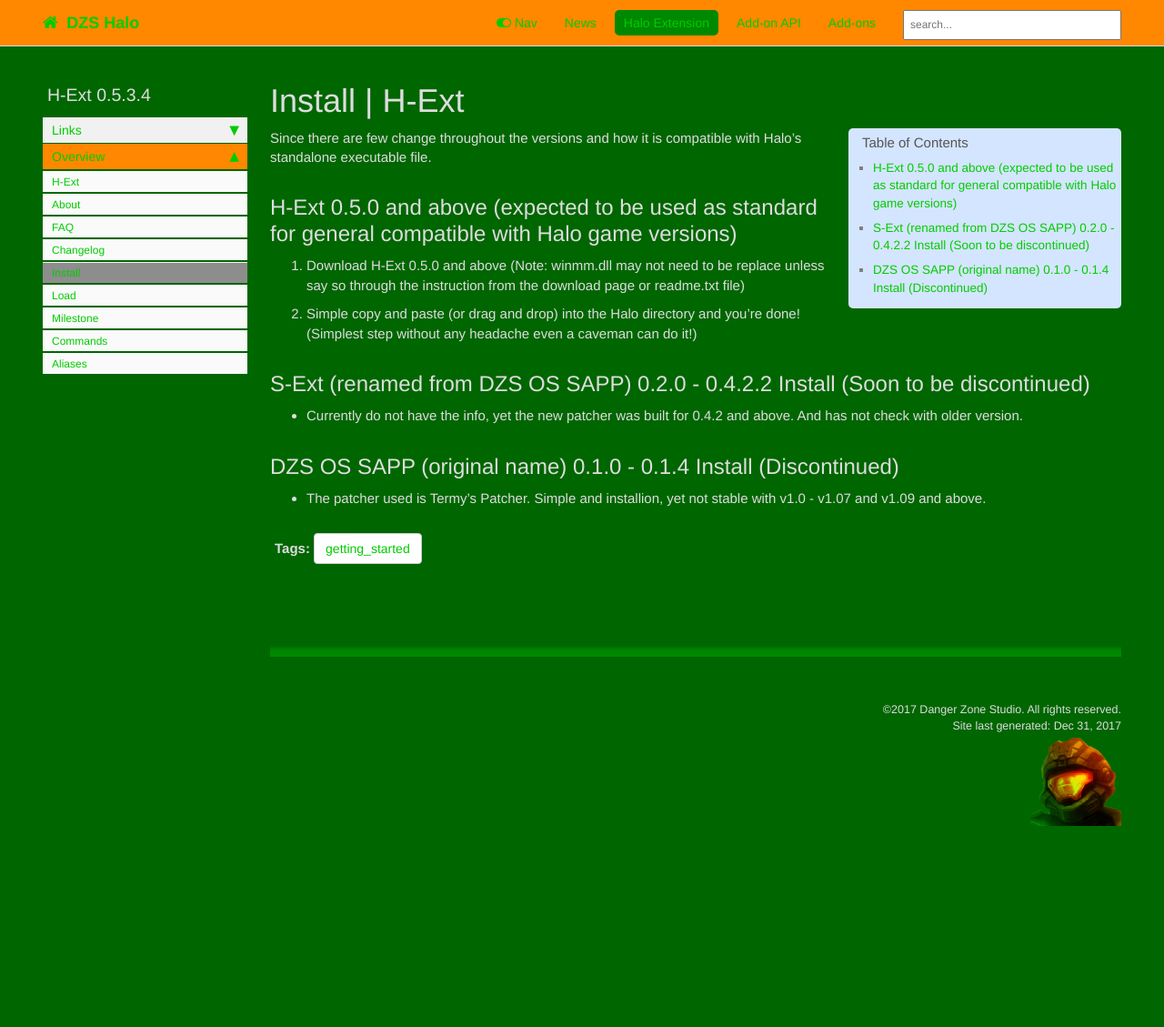
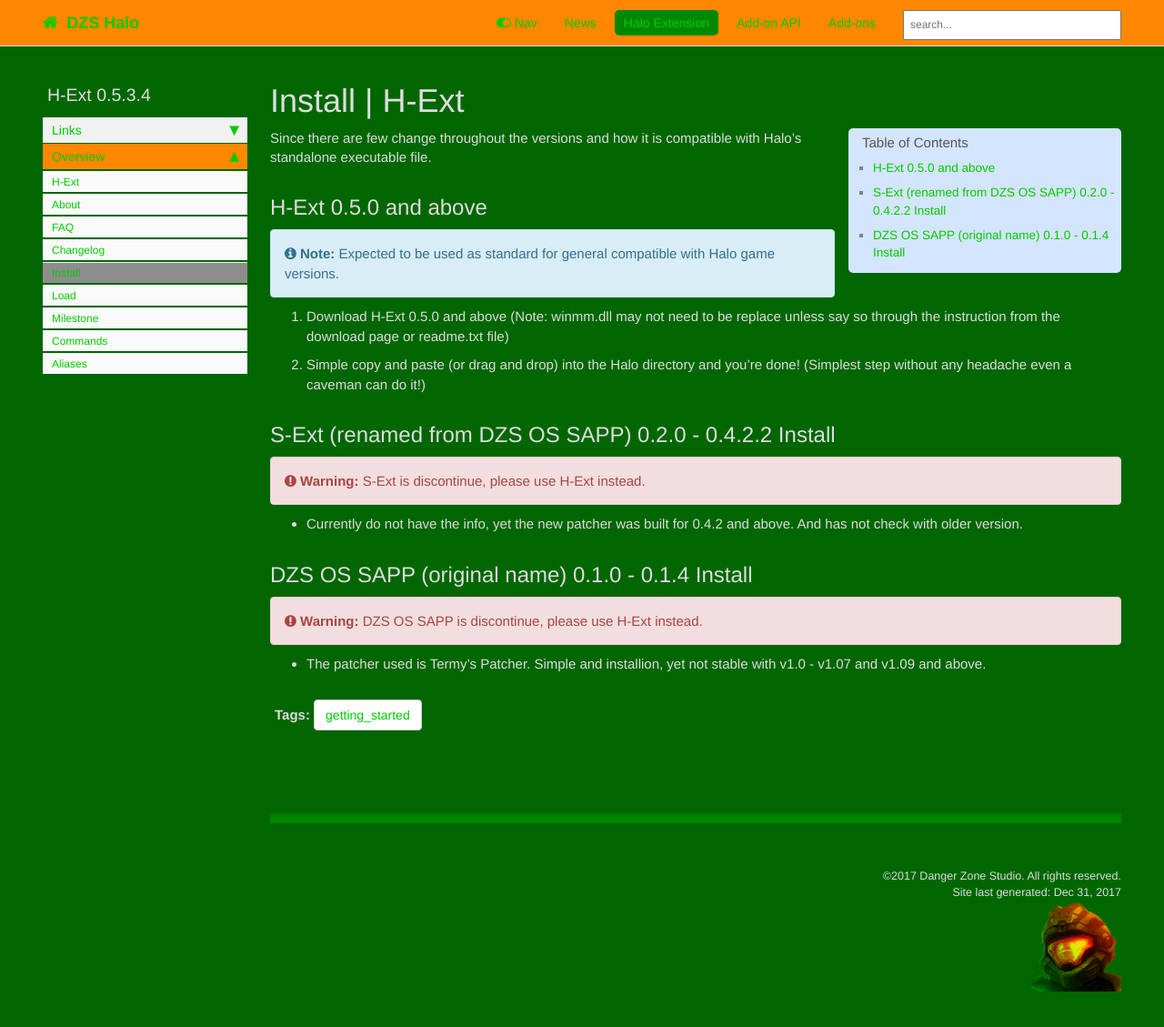
Before and after one commit to DZSHalo/dzshalo.github.io, a Jekyll site: the page built from pages/h-ext/install.md, in a window 1280 px wide and 1150 px high. Shown: the top 1129 px of the window at 91% size. Built offline with Jekyll 4.4.1, drawn with Linux system fonts in a browser that asks for light colours; nearby versions of some CDN libraries; comment, search, counter and statistics services are not loaded.

Commit message:
update instruction layout

```diff
--- a/pages/h-ext/install.md
+++ b/pages/h-ext/install.md
@@ -8,16 +8,22 @@ folder: h-ext
 
 Since there are few change throughout the versions and how it is compatible with Halo's standalone executable file.
 
-## H-Ext 0.5.0 and above (expected to be used as standard for general compatible with Halo game versions)
+## H-Ext 0.5.0 and above
+{% include note.html content="Expected to be used as standard for general compatible with Halo game versions." %}
+
  1. Download H-Ext 0.5.0 and above (Note: winmm.dll may not need to be replace unless say so through the instruction from the download page or readme.txt file)
  2. Simple copy and paste (or drag and drop) into the Halo directory and you're done! (Simplest step without any headache even a caveman can do it!)
 
 
-## S-Ext (renamed from DZS OS SAPP) 0.2.0 - 0.4.2.2 Install (Soon to be discontinued)
+## S-Ext (renamed from DZS OS SAPP) 0.2.0 - 0.4.2.2 Install
+{% include warning.html content="S-Ext is discontinue, please use H-Ext instead." %}
+
  * Currently do not have the info, yet the new patcher was built for 0.4.2 and above. And has not check with older version.
 
 
-## DZS OS SAPP (original name) 0.1.0 - 0.1.4 Install (Discontinued)
+## DZS OS SAPP (original name) 0.1.0 - 0.1.4 Install
+{% include warning.html content="DZS OS SAPP is discontinue, please use H-Ext instead." %}
+
  * The patcher used is Termy's Patcher. Simple and installion, yet not stable with v1.0 - v1.07 and v1.09 and above.
 
 {% include links.html %}
```
Also changed, not shown: pages/h-ext/load.md (+9 -3 lines).
